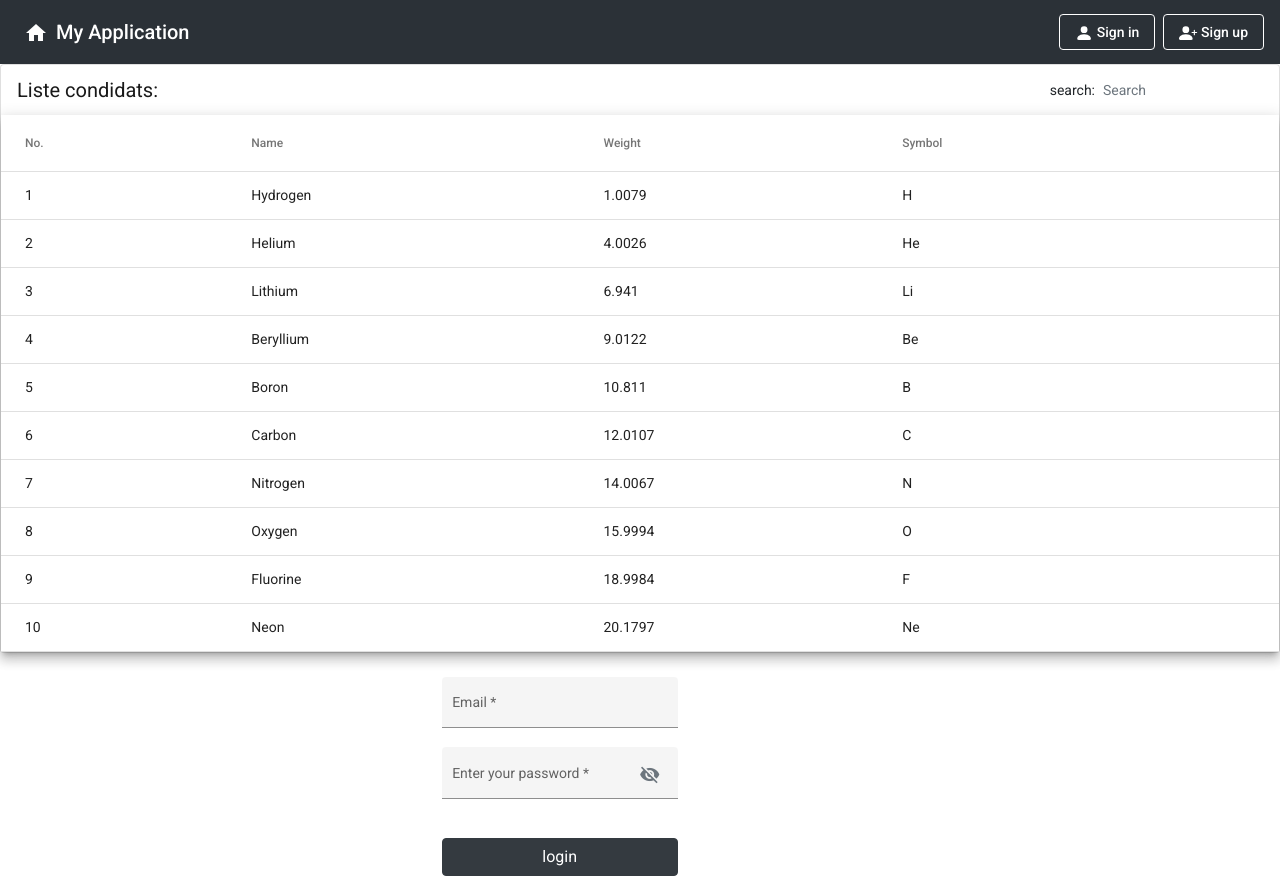
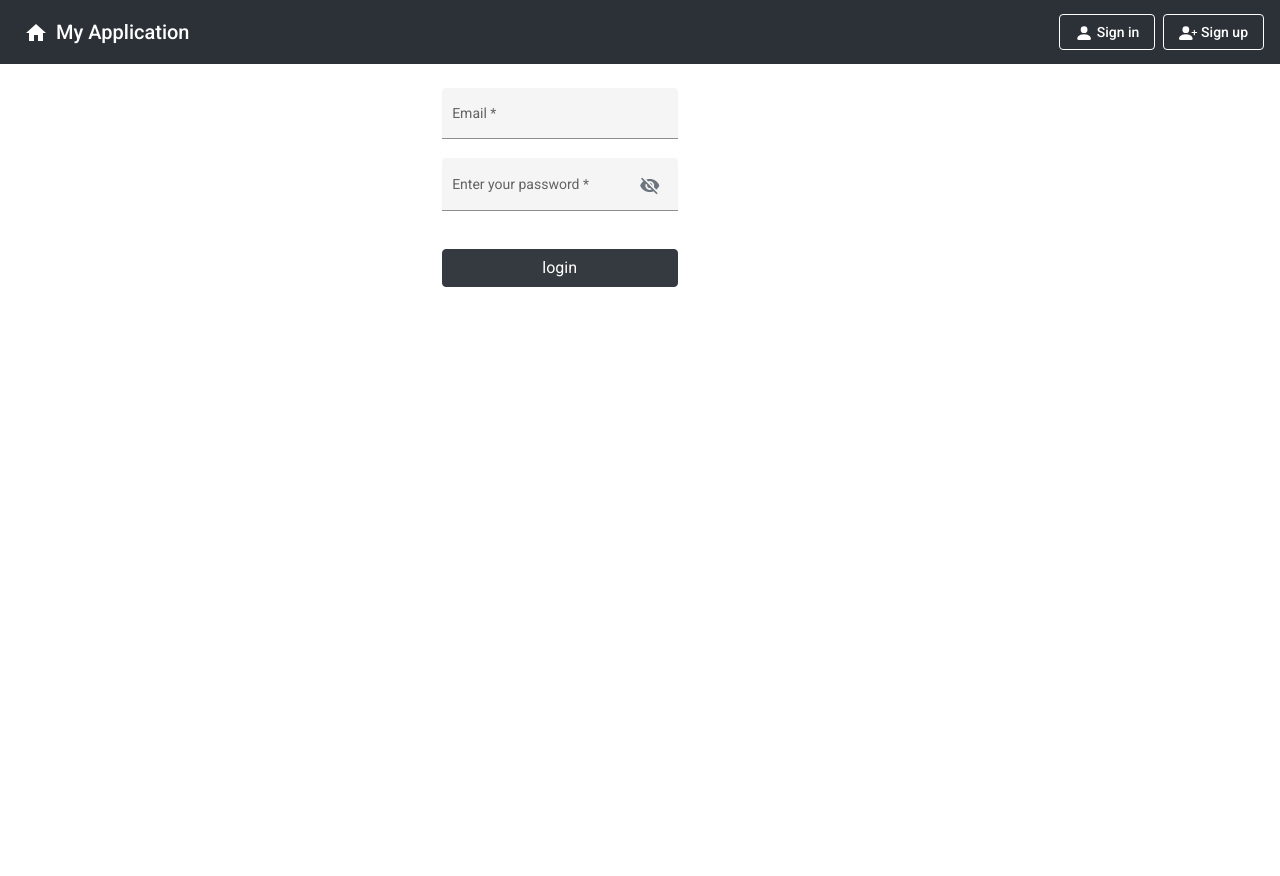
Before and after one commit to fivePointsAngular/angular-project, an Angular app: page /login in a window 1280 px wide. After the commit the page ends 800 px from the top, so only its background shows below. Built offline with nearby package versions, Linux system fonts and the light colour scheme.

Commit message:
etablissement show

```diff
--- a/src/app/app.component.html
+++ b/src/app/app.component.html
@@ -1,4 +1,3 @@
 
 <app-nav-bar></app-nav-bar>
-<app-etablissement></app-etablissement>
 <router-outlet></router-outlet>
```
